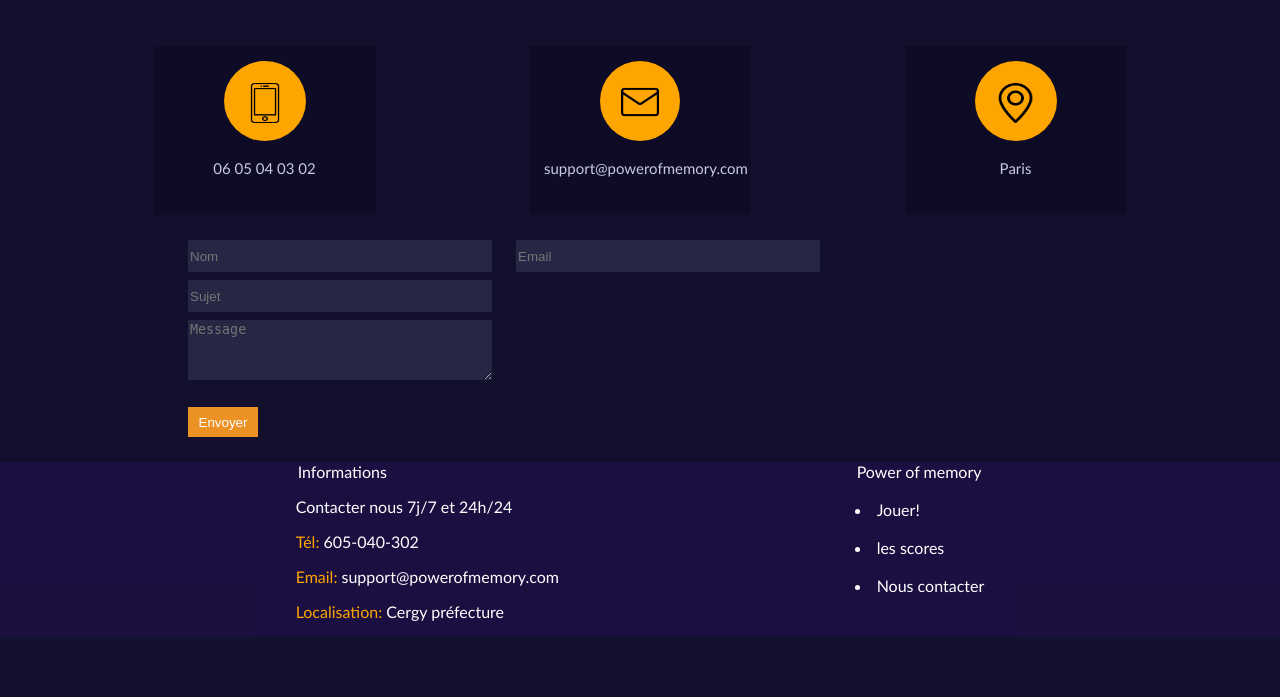
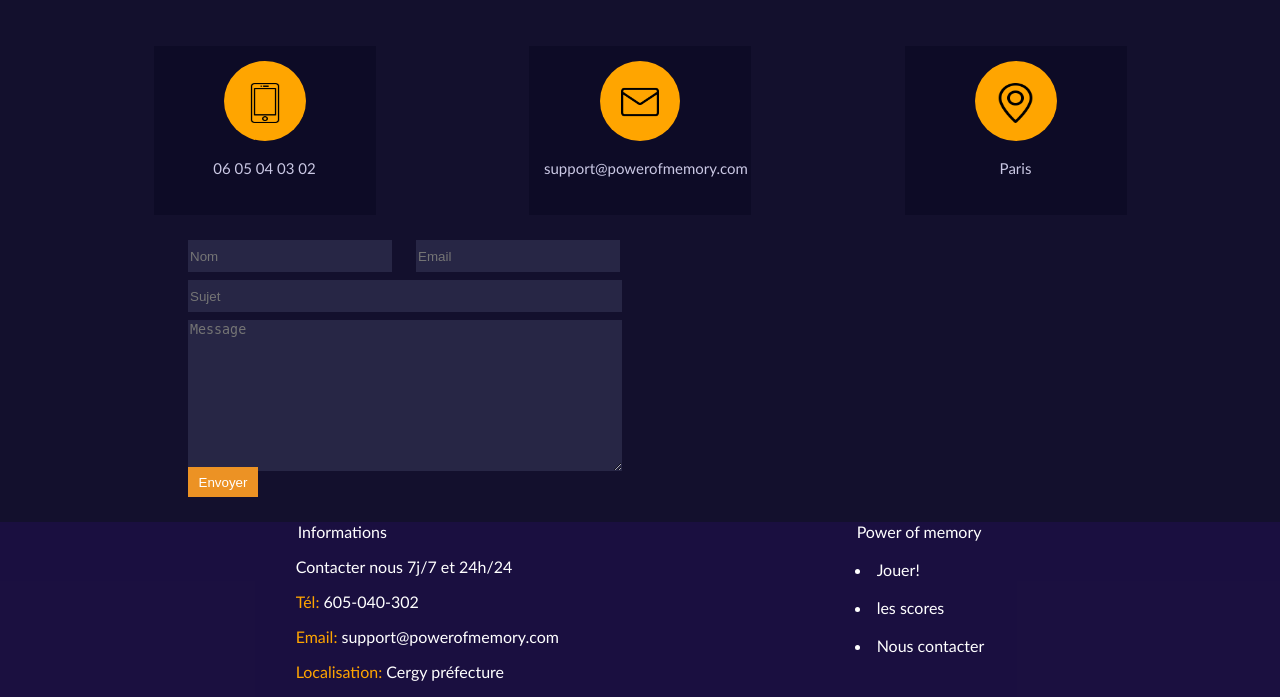
Before and after one commit to RobynNebula/memory-game-project, a PHP site: page /contact.html in a window 1280 px wide. Shown: the part 436-1133 px from the top of the page. Before the commit the page ends 1073 px from the top, so only its background shows below. Run offline with PHP 8.4, Linux system fonts and the light colour scheme.

Commit message:
modif encore

```diff
--- a/main.css
+++ b/main.css
@@ -51,7 +51,7 @@
     .contact input {
         background-color: #272645;
         border: 0px;
-        width: 300px;
+        width: 200px;
         height: 30px;
         color: white;
         margin-bottom: 8px;
@@ -62,12 +62,18 @@
         margin-right: 20px;
     }
 
+    .contact .wrap .sujet {
+        width: 95%;
+    }
+
     /*taille case message*/
     .message {
         width: 46%;
         height: 48%;
         background-color: #272645;
         border: 0;
+        width: 95%;
+        height: 126%;
     }
 
     /*Bouton envoyer*/
@@ -77,7 +83,7 @@
         border: 0px;
         width: 70px;
         height: 30px;
-        margin-top: inherit;
+        margin-top: 8%;
     }
 
     .contact .formulairecontact > div {
```
